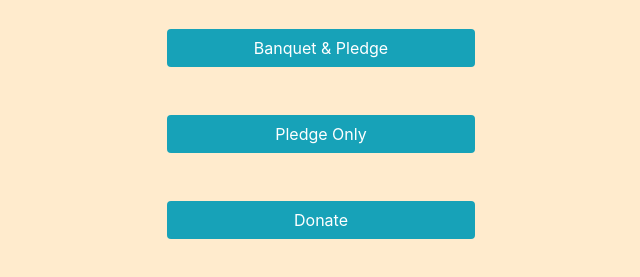
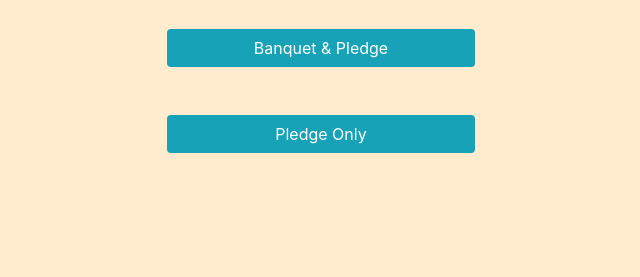
Before and after one commit to mominirfan/fastathon, a plain HTML site: page index.html in a window 1280 px wide. Shown: the part 339-616 px from the top of the page, without its empty margins (319-959 px from the left). Drawn offline with nearby package versions, Linux system fonts and the light colour scheme.

Commit message:
removing donate button

```diff
--- a/index.html
+++ b/index.html
@@ -45,11 +45,6 @@
         >Pledge Only</a
       >
     </div>
-    <div class="p-4">
-      <a class=" mx-auto d-block btn col bg-info text-white col-3"
-        href="https://www.gofundme.com/smu-msa-fastathon-2019"
-        >Donate</a
-      >
-    </div>
+
   </body>
 </html>
```
